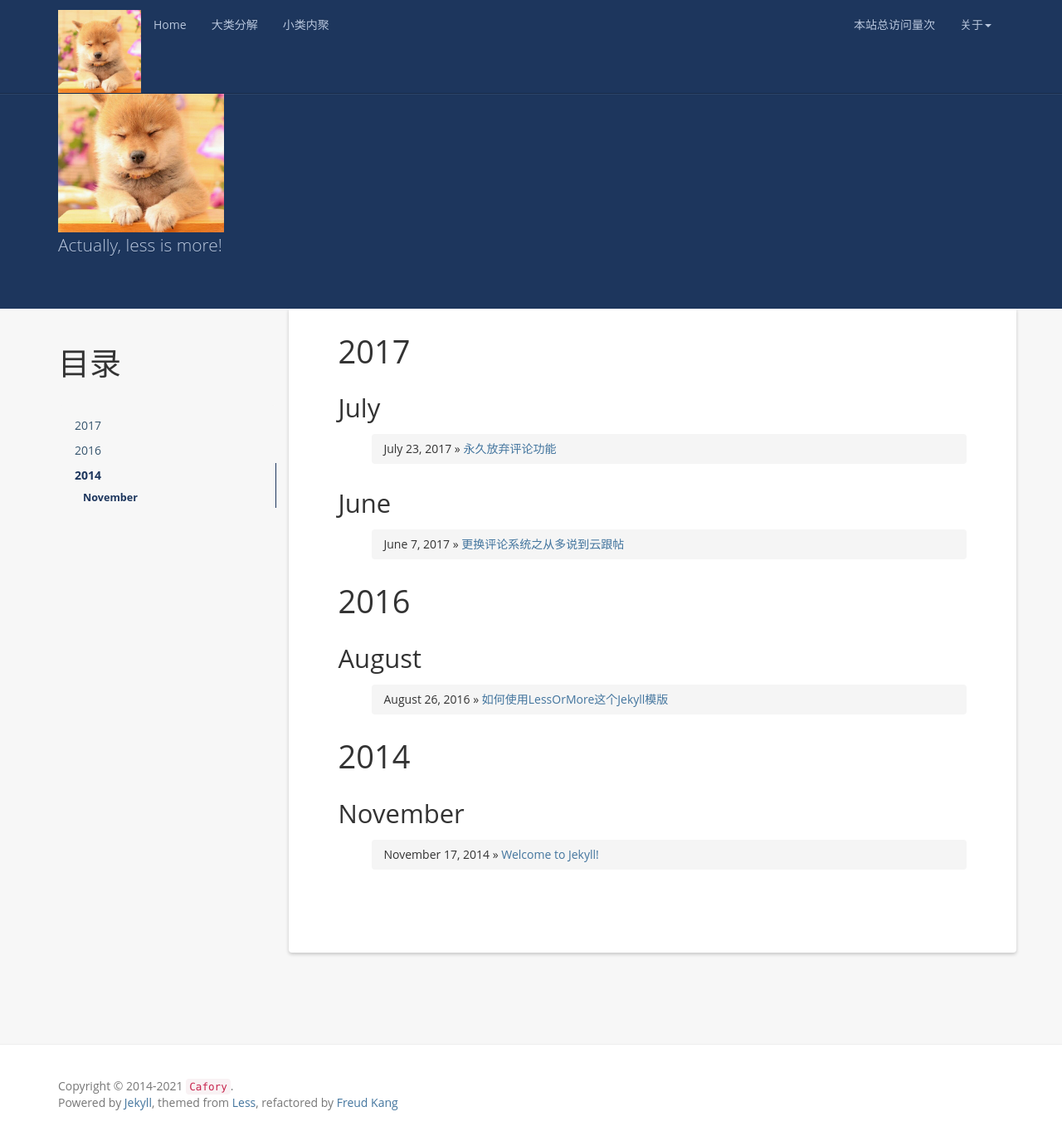
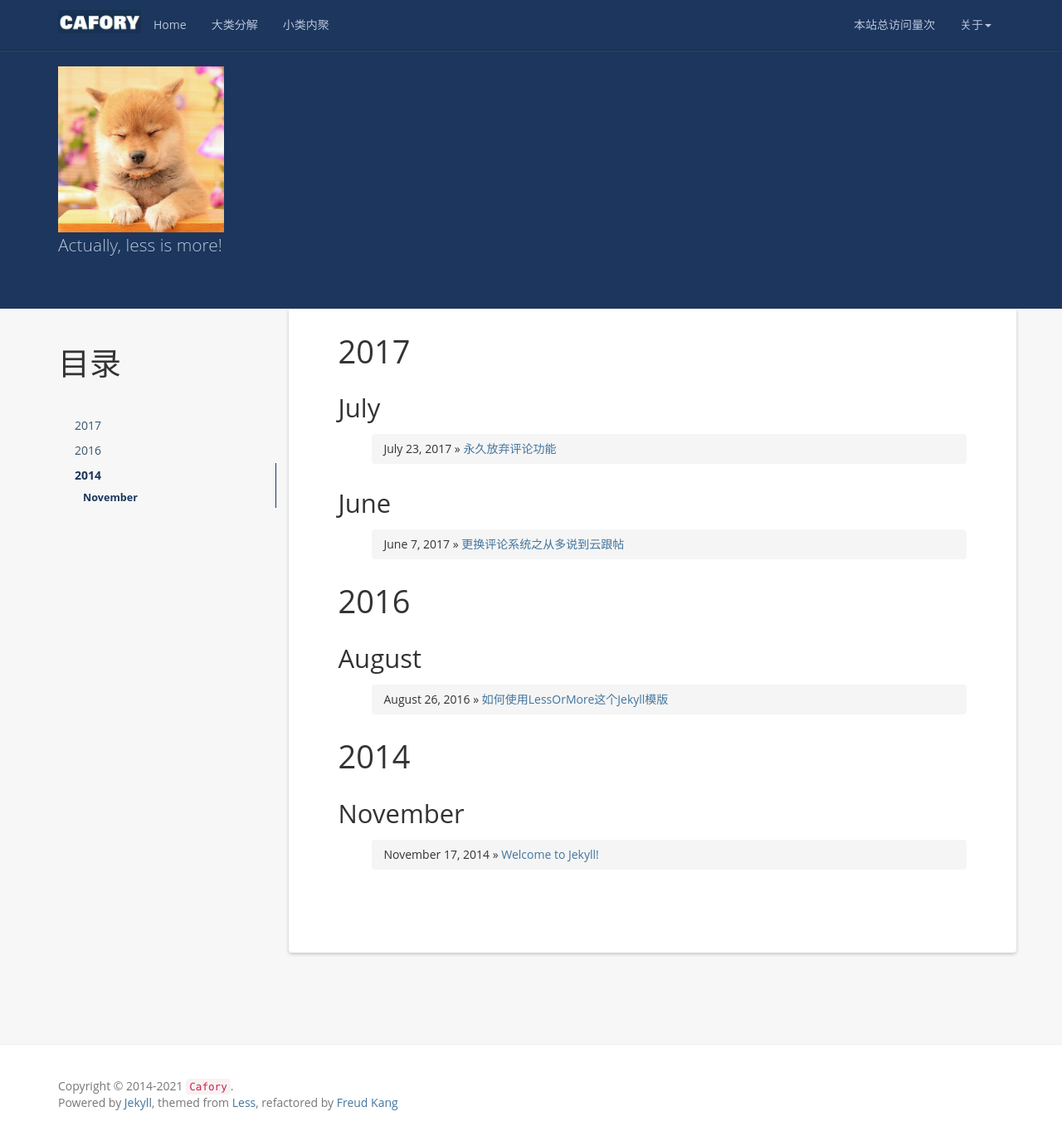
Before and after one commit to Cafory/cafory.github.io, a Jekyll site: the page built from index.html, in a window 1280 px wide and 1369 px high. Shown: the whole window at 83% size. Built offline with Jekyll 4.4.1, drawn with Linux system fonts in a browser that asks for light colours; nearby versions of some CDN libraries; a script that is not in the unit is left out; the list of posts is cut into pages by our own code; comment, search, counter and statistics services are not loaded.

Commit message:
修改标题

```diff
--- a/_includes/header.html
+++ b/_includes/header.html
@@ -7,7 +7,7 @@
         <span class="icon-bar"></span>
       </button>
       <a href="/" class="navbar-brand">
-        <img src="{{ '/styles/images/logo.jpg' | prepend: site.baseurl }}">
+        <img src="{{ '/styles/images/cafory.jpg' | prepend: site.baseurl }}">
       </a>
     </div>
     <nav class="collapse navbar-collapse bs-navbar-collapse" role="navigation">
```
Also changed, not shown: styles/images/cafory.jpg (added).
